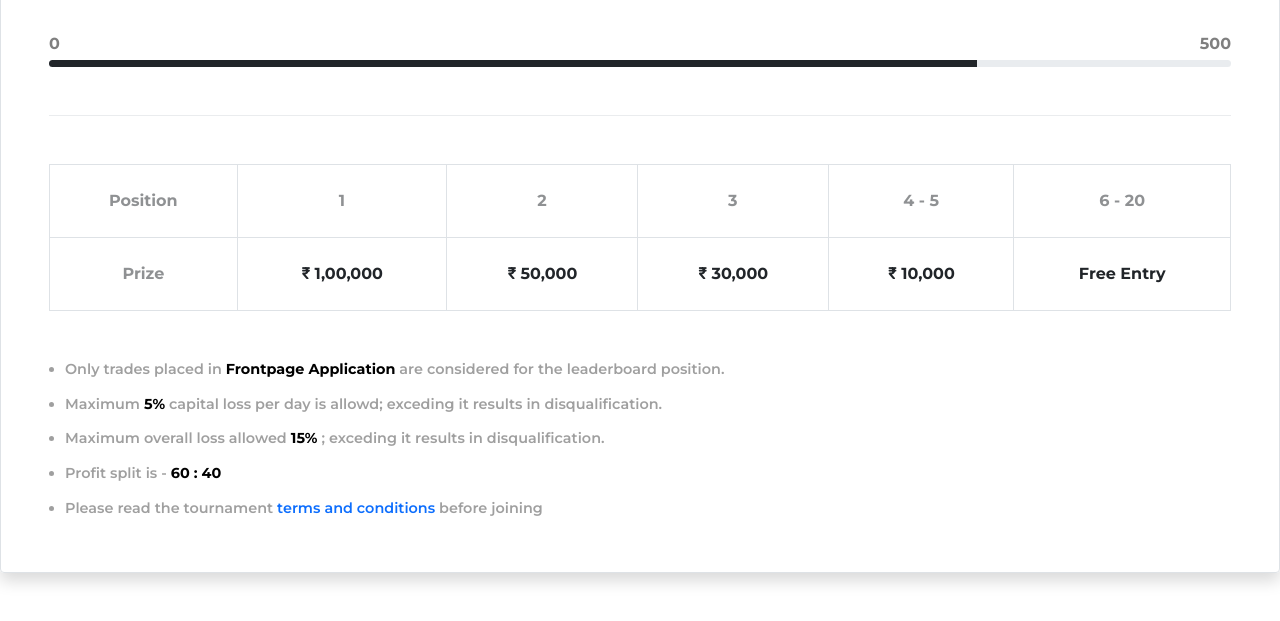
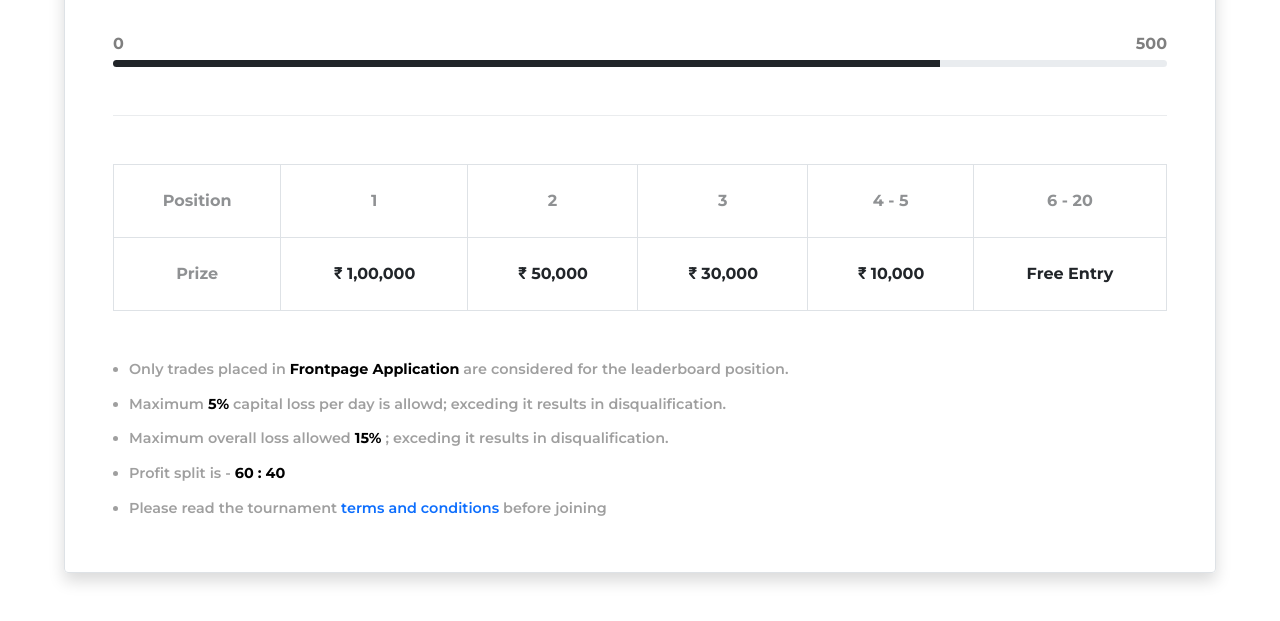
Before and after one commit to ShivaRamKrishna8277/elegancefund, a plain HTML site: page enroll.html in a window 1280 px wide. Shown: the part 511-1132 px from the top of the page. Drawn offline with nearby package versions, Linux system fonts and the light colour scheme.

Commit message:
Update ess.css

```diff
--- a/ess.css
+++ b/ess.css
@@ -34,3 +34,7 @@
     padding-left: 5%;
     padding-right: 5%;
 }
+.lr_five_m{
+    margin-left: 5%;
+    margin-right: 5%;
+}
```
